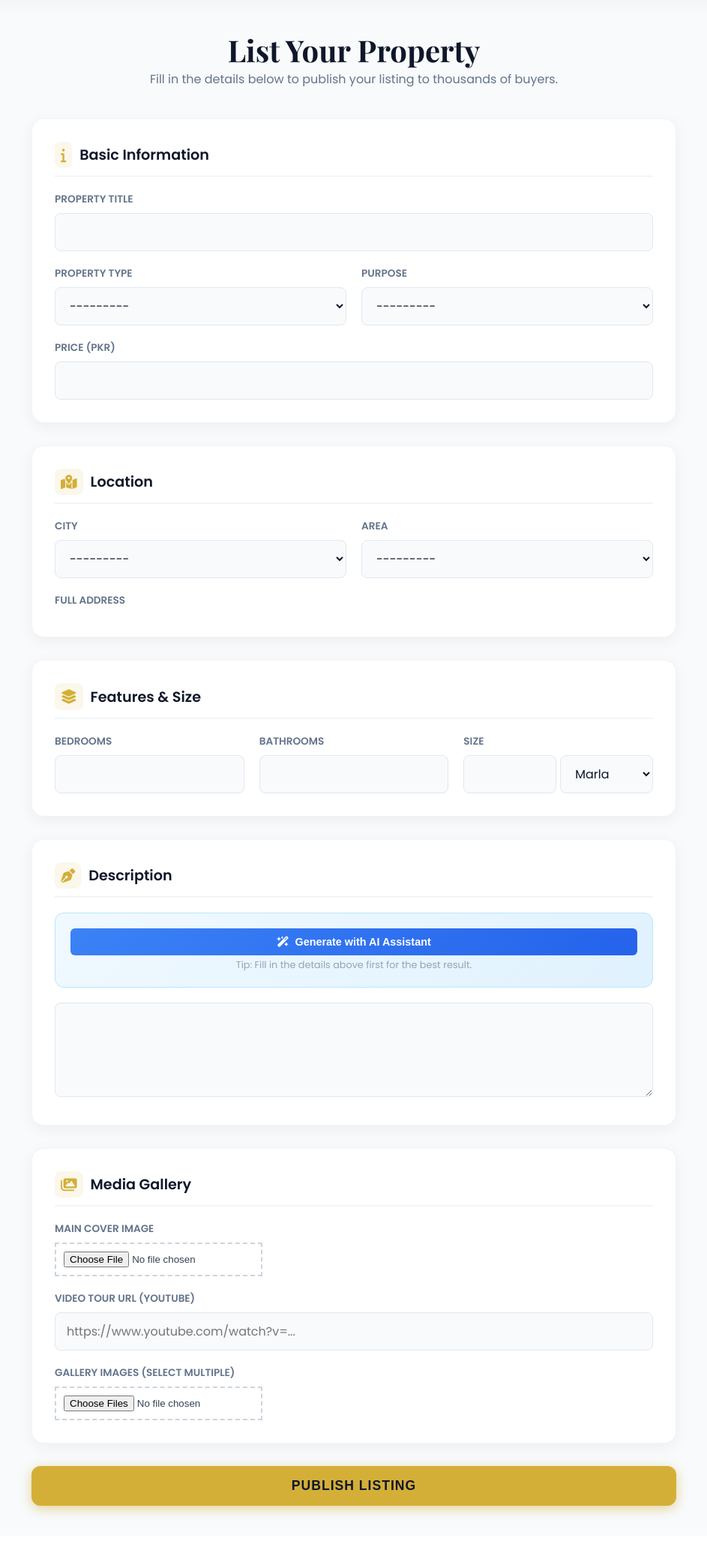
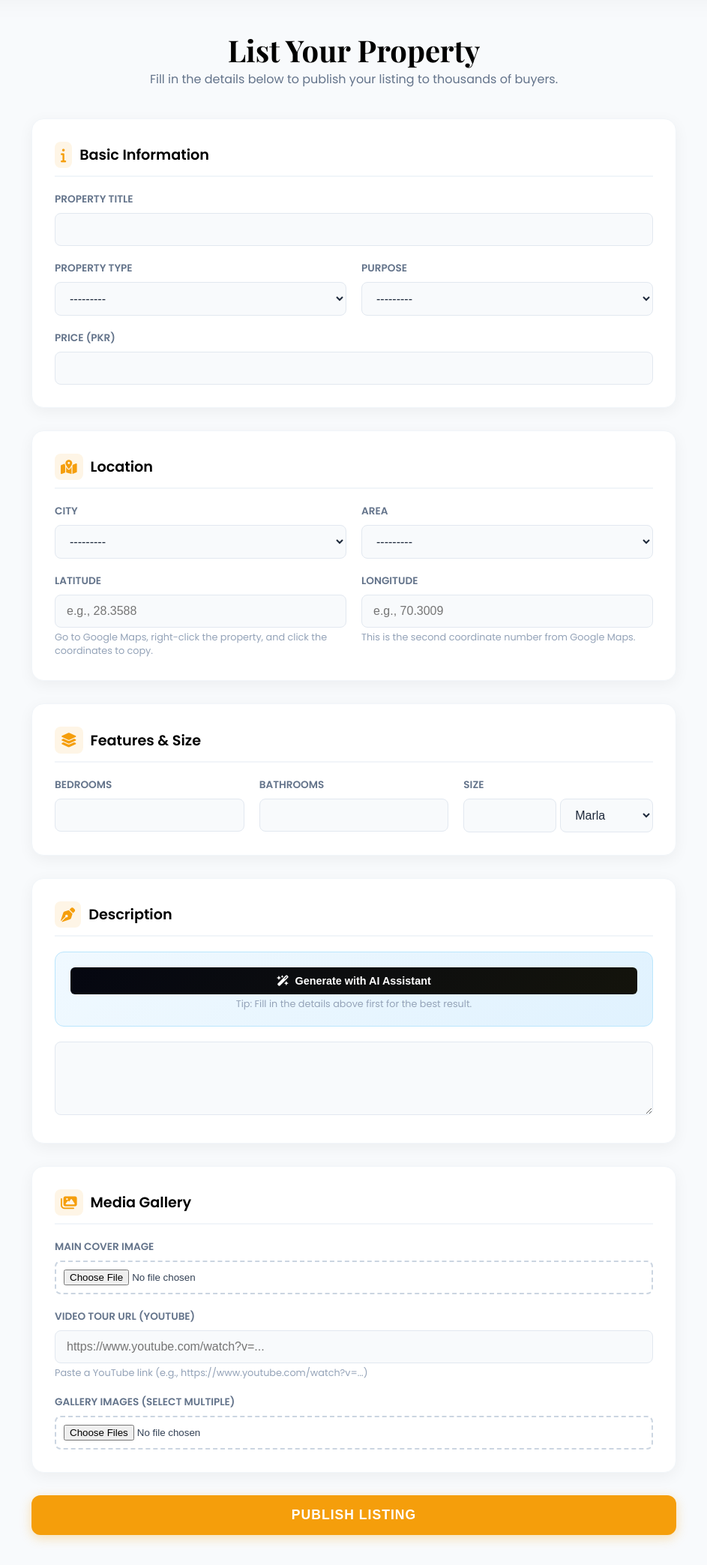
Before and after one commit to AdnanOfficial120/propwise2, a Django app: page /listings/create/ in a window 1280 px wide. Shown: the part 120-2207 px from the top of the page at 75% size, without its empty margins (168-1111 px from the left). Before the commit the page ends 2142 px from the top, so only its background shows below. Run offline with Django 5.2, Linux system fonts and the light colour scheme; a user stored in the database is signed in; data comes from the database, SQL or seed files in the repository; both versions use the stored data as it was after the commit.

Commit message:
added lattitude prop form html

```diff
--- a/propwise/accounts/templates/accounts/signup.html
+++ b/propwise/accounts/templates/accounts/signup.html
@@ -184,7 +184,7 @@
         </div>
     </div>
 
-    <!-- RIGHT: SIGNUP FORM -->
+    <!--SIGNUP FORM -->
     <div class="auth-form-wrapper">
         <div class="auth-box">
 
@@ -196,7 +196,7 @@
             <form method="post">
                 {% csrf_token %}
 
-                <!-- This renders all your form fields automatically -->
+
                 {{ form.as_p }}
 
                 <button type="submit" class="btn-auth">Sign Up</button>
--- a/propwise/properties/templates/properties/property_form.html
+++ b/propwise/properties/templates/properties/property_form.html
@@ -16,9 +16,9 @@
         margin-bottom: 40px;
     }
     .wizard-title {
-        font-family: 'Playfair Display', serif;
+        font-family: 'Playfair Display', serif; /* Ensure you have this font or fallback */
         font-size: 2.5rem;
-        color: var(--pw-navy);
+        color: #000000ff; /* Your Royal Blue Theme */
         font-weight: 700;
     }
     .wizard-sub { color: #64748b; }
@@ -36,7 +36,7 @@
     .section-title {
         font-size: 1.2rem;
         font-weight: 700;
-        color: var(--pw-navy);
+        color: #000000ff; /* Royal Blue */
         margin-bottom: 20px;
         padding-bottom: 10px;
         border-bottom: 2px solid #f1f5f9;
@@ -44,7 +44,12 @@
         align-items: center;
         gap: 10px;
     }
-    .section-icon { color: var(--pw-gold); background: rgba(212, 175, 55, 0.1); padding: 8px; border-radius: 8px; }
+    .section-icon {
+        color: #f59e0b; /* Golden Amber */
+        background: rgba(245, 158, 11, 0.1);
+        padding: 8px;
+        border-radius: 8px;
+    }
 
     /* --- GRID SYSTEM --- */
     .form-grid {
@@ -75,9 +80,9 @@
         padding: 12px 15px;
         border: 1px solid #e2e8f0;
         border-radius: 8px;
-        font-family: 'Poppins', sans-serif;
+        font-family: sans-serif;
         font-size: 1rem;
-        color: var(--pw-navy);
+        color: #1e293b;
         background: #f8fafc;
         transition: all 0.3s;
         box-sizing: border-box;
@@ -87,8 +92,8 @@
     .form-section select:focus,
     .form-section textarea:focus {
         background: white;
-        border-color: var(--pw-gold);
-        box-shadow: 0 0 0 4px rgba(212, 175, 55, 0.1);
+        border-color: #f59e0b; /* Golden Amber Focus */
+        box-shadow: 0 0 0 4px rgba(245, 158, 11, 0.1);
         outline: none;
     }
 
@@ -98,6 +103,8 @@
         background: white;
         border: 2px dashed #cbd5e1;
         cursor: pointer;
+        width: 100%;
+        border-radius: 8px;
     }
 
     /* --- AI BUTTON --- */
@@ -109,7 +116,7 @@
         margin-bottom: 20px;
     }
     .btn-ai {
-        background: linear-gradient(135deg, #3b82f6 0%, #2563eb 100%);
+        background: linear-gradient(135deg, #050711ff 0%, #14140cff 100%); /* Royal Blue Gradient */
         color: white;
         border: none;
         padding: 10px 20px;
@@ -124,7 +131,7 @@
         width: 100%;
         justify-content: center;
     }
-    .btn-ai:hover { transform: translateY(-2px); box-shadow: 0 4px 12px rgba(37, 99, 235, 0.3); }
+    .btn-ai:hover { transform: translateY(-2px); box-shadow: 0 4px 12px rgba(30, 64, 175, 0.3); }
 
     /* --- IMAGE MANAGER --- */
     .img-grid {
@@ -158,28 +165,29 @@
     .btn-submit {
         width: 100%;
         padding: 16px;
-        background: var(--pw-gold);
-        color: var(--pw-navy);
+        background: #f59e0b; /* Golden Amber */
+        color: white;
         font-size: 1.1rem;
         font-weight: 700;
         border: none;
         border-radius: 12px;
         cursor: pointer;
         transition: 0.3s;
-        box-shadow: 0 4px 15px var(--pw-gold-glow);
+        box-shadow: 0 4px 15px rgba(245, 158, 11, 0.3);
         text-transform: uppercase;
         letter-spacing: 1px;
     }
-    .btn-submit:hover { transform: translateY(-3px); background: white; }
+    .btn-submit:hover { transform: translateY(-3px); background: #d97706; }
 
     /* Error Text */
     .error-text { color: #ef4444; font-size: 0.85rem; margin-top: 5px; display: block; }
-    .help-text { color: #94a3b8; font-size: 0.8rem; margin-top: 4px; }
+    .help-text { color: #94a3b8; font-size: 0.8rem; margin-top: 4px; display: block; }
 
     /* Responsive */
     @media (max-width: 768px) {
         .form-grid { grid-template-columns: 1fr; }
         .full-width { grid-column: span 1; }
+        .three-col { grid-template-columns: 1fr; }
     }
 </style>
 
@@ -218,7 +226,7 @@
             </div>
         </div>
 
-        <!-- SECTION 2: LOCATION -->
+        <!-- SECTION 2: LOCATION (With Latitude & Longitude added) -->
         <div class="form-section">
             <div class="section-title"><i class="fa-solid fa-map-location-dot section-icon"></i> Location</div>
             <div class="form-grid">
@@ -230,10 +238,23 @@
                     <label for="{{ form.area.id_for_label }}">Area</label>
                     {{ form.area }}
                 </div>
-                <div class="form-group full-width">
-                    <label for="{{ form.address.id_for_label }}">Full Address</label>
-                    {{ form.address }} <!-- Ensure 'address' field exists in form, or remove if not -->
+
+                <!-- === ADDED LATITUDE & LONGITUDE === -->
+                <div class="form-group">
+                    <label for="{{ form.latitude.id_for_label }}">Latitude</label>
+                    {{ form.latitude }}
+                    {% if form.latitude.help_text %}
+                        <span class="help-text">{{ form.latitude.help_text }}</span>
+                    {% endif %}
                 </div>
+                <div class="form-group">
+                    <label for="{{ form.longitude.id_for_label }}">Longitude</label>
+                    {{ form.longitude }}
+                    {% if form.longitude.help_text %}
+                        <span class="help-text">{{ form.longitude.help_text }}</span>
+                    {% endif %}
+                </div>
+                <!-- === END ADDED === -->
             </div>
         </div>
 
@@ -285,22 +306,22 @@
             <div class="section-title"><i class="fa-solid fa-images section-icon"></i> Media Gallery</div>
 
             <!-- Main Image -->
-            <div class="form-group" style="margin-bottom:20px;">
+            <div class="form-group full-width" style="margin-bottom:20px;">
                 <label for="{{ form.main_image.id_for_label }}">Main Cover Image</label>
                 {{ form.main_image }}
             </div>
 
-            <!-- Video URL -->
-            <div class="form-group" style="margin-bottom:20px;">
-                 <!-- Assuming you have a video_url field based on detail page -->
-                 {% if form.video_url %}
-                    <label for="{{ form.video_url.id_for_label }}">Video Tour URL (YouTube)</label>
-                    {{ form.video_url }}
-                 {% endif %}
+            <!-- Video URL (Ensured visibility) -->
+            {% if form.video_url %}
+            <div class="form-group full-width" style="margin-bottom:20px;">
+                 <label for="{{ form.video_url.id_for_label }}">Video Tour URL (YouTube)</label>
+                 {{ form.video_url }}
+                 <span class="help-text">Paste a YouTube link (e.g., https://www.youtube.com/watch?v=...)</span>
             </div>
+            {% endif %}
 
             <!-- Gallery Images Upload -->
-            <div class="form-group">
+            <div class="form-group full-width">
                 <label>Gallery Images (Select Multiple)</label>
                 <input type="file" name="gallery_images" multiple>
             </div>
@@ -337,7 +358,7 @@
         // 1. AJAX LOCATION LOADING
         const cityDropdown = document.getElementById('id_city');
         const areaDropdown = document.getElementById('id_area');
-        const ajaxUrl = "{% url 'ajax_load_areas' %}"; // Ensure this URL name matches your urls.py
+        const ajaxUrl = "{% url 'ajax_load_areas' %}";
 
         if(cityDropdown && areaDropdown) {
             cityDropdown.addEventListener('change', function() {
@@ -370,7 +391,7 @@
         const genButton = document.getElementById('generate-ai-desc-btn');
         const descriptionBox = document.getElementById('id_description');
         const loadingMessage = document.getElementById('ai-loading-message');
-        const aiApiUrl = "{% url 'generate_ai_description' %}"; // Ensure this URL name matches
+        const aiApiUrl = "{% url 'generate_ai_description' %}";
 
         function getCookie(name) {
             let cookieValue = null;
@@ -392,22 +413,25 @@
             genButton.addEventListener('click', function(e) {
                 e.preventDefault();
 
-                // Gather Data safely (check if elements exist first)
+                // Safe access to dropdowns
                 const cityEl = document.getElementById('id_city');
                 const areaEl = document.getElementById('id_area');
                 const cityText = cityEl && cityEl.selectedIndex >= 0 ? cityEl.options[cityEl.selectedIndex].text : '';
                 const areaText = areaEl && areaEl.selectedIndex >= 0 ? areaEl.options[areaEl.selectedIndex].text : '';
 
+                // Safe access to inputs
+                const getVal = (id) => document.getElementById(id) ? document.getElementById(id).value : '';
+
                 const data = {
-                    purpose: document.getElementById('id_purpose') ? document.getElementById('id_purpose').value : '',
-                    property_type: document.getElementById('id_property_type') ? document.getElementById('id_property_type').value : '',
+                    purpose: getVal('id_purpose'),
+                    property_type: getVal('id_property_type'),
                     city: cityText.includes('---') ? '' : cityText,
                     area: areaText.includes('---') ? '' : areaText,
-                    bedrooms: document.getElementById('id_bedrooms') ? document.getElementById('id_bedrooms').value : '',
-                    bathrooms: document.getElementById('id_bathrooms') ? document.getElementById('id_bathrooms').value : '',
-                    area_size: document.getElementById('id_area_size') ? document.getElementById('id_area_size').value : '',
-                    area_unit: document.getElementById('id_area_unit') ? document.getElementById('id_area_unit').value : '',
-                    price: document.getElementById('id_price') ? document.getElementById('id_price').value : '',
+                    bedrooms: getVal('id_bedrooms'),
+                    bathrooms: getVal('id_bathrooms'),
+                    area_size: getVal('id_area_size'),
+                    area_unit: getVal('id_area_unit'),
+                    price: getVal('id_price'),
                 };
 
                 // Loading State
```
Also changed, not shown: propwise/accounts/templates/accounts/lead_edit.html (+136 -13 lines), propwise/db.sqlite3.
